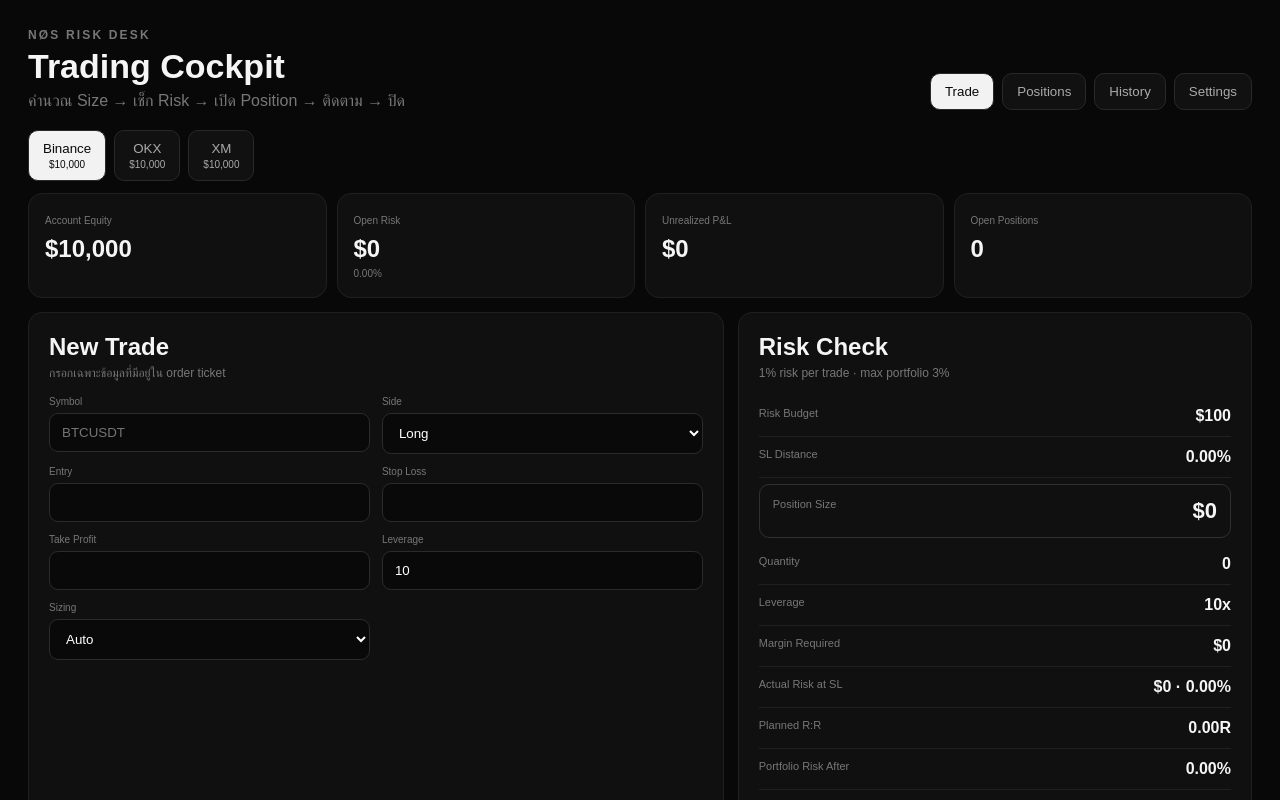
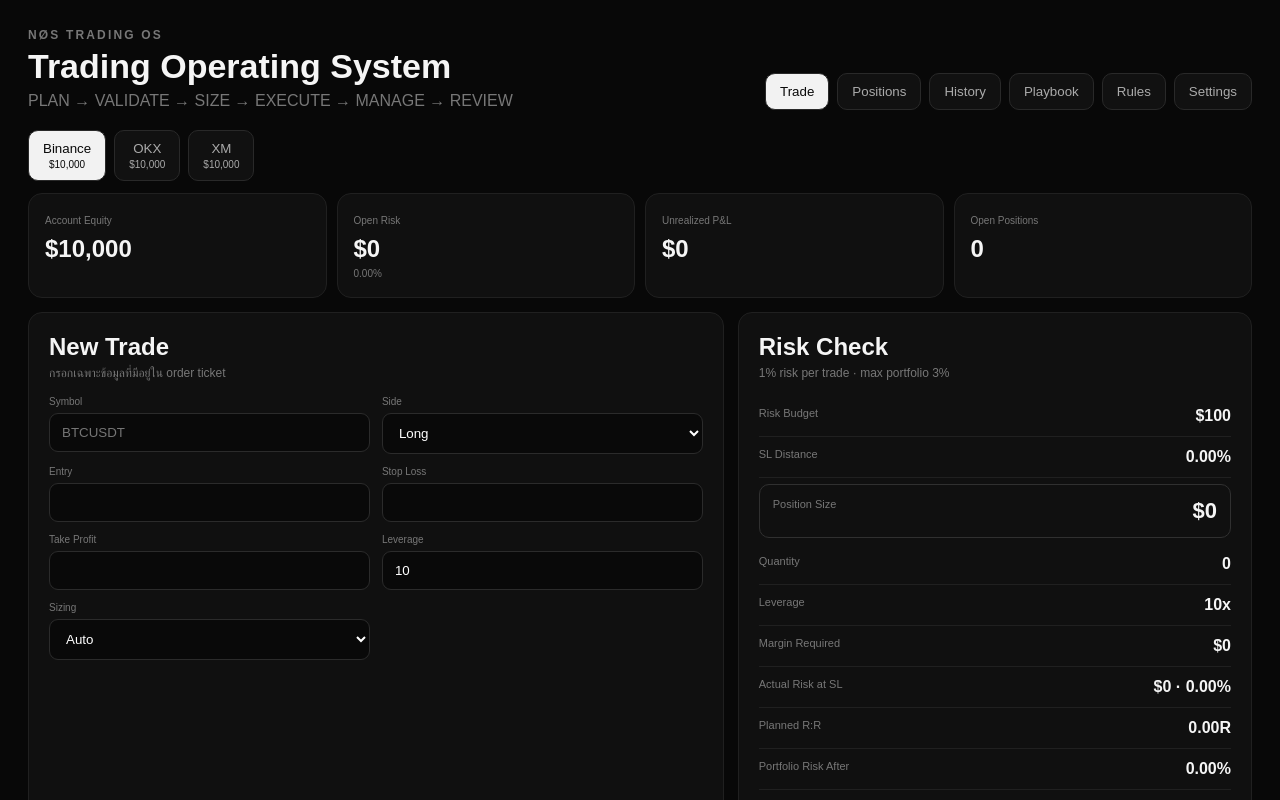
Before and after one commit to Nos711/Nos-risk-monitor, a Next.js app: page / in a window 1280 px wide. Shown: the top 800 px of the page. Built offline with nearby package versions, Linux system fonts and the light colour scheme.

Commit message:
Upgrade risk monitor into NØS Trading OS

```diff
--- a/app/page.js
+++ b/app/page.js
@@ -135,8 +135,8 @@ export default function Home() {
 
   return <main className="shell">
     <header className="top">
-      <div><div className="brand">NØS RISK DESK</div><h1>Trading Cockpit</h1><p>คำนวณ Size → เช็ก Risk → เปิด Position → ติดตาม → ปิด</p></div>
-      <nav>{['Trade','Positions','History','Settings'].map(x => <button key={x} className={view===x?'active':''} onClick={()=>setView(x)}>{x}</button>)}</nav>
+      <div><div className="brand">NØS TRADING OS</div><h1>Trading Operating System</h1><p>PLAN → VALIDATE → SIZE → EXECUTE → MANAGE → REVIEW</p></div>
+      <nav>{['Trade','Positions','History','Playbook','Rules','Settings'].map(x => <button key={x} className={view===x?'active':''} onClick={()=>setView(x)}>{x}</button>)}</nav>
     </header>
 
     <div className="accountTabs">
@@ -201,6 +201,8 @@ export default function Home() {
       {history.length===0 ? <Empty/> : <div className="tableWrap"><table><thead><tr><th>Date</th><th>Exchange</th><th>Symbol</th><th>Side</th><th>Size</th><th>Lev.</th><th>P&L</th><th>R</th><th>Reason</th></tr></thead><tbody>{history.map(t=><tr key={t.id}><td>{new Date(t.closedAt).toLocaleDateString()}</td><td>{t.exchange}</td><td><b>{t.symbol}</b></td><td>{t.side}</td><td>{t.exchange==='XM'?`${fmt(t.positionSize,3)} lot`:usd(t.positionSize)}</td><td>{t.leverage}x</td><td className={t.pnl>=0?'goodText':'badText'}>{signedUsd(t.pnl)}</td><td>{Number(t.r||0).toFixed(2)}R</td><td>{t.reason}</td></tr>)}</tbody></table></div>}
     </section>}
 
+    {view==='Playbook' && <section className="layout"><div className="card"><div className="cardHead"><h2>Playbook</h2><p>Trade only repeatable setups. Data decides what has edge.</p></div><div className="positionList"><div className="pos"><div className="posTitle"><b>A1 — Trend Continuation</b><span className="long">PRIMARY</span></div><p>HTF trend aligned · pullback · liquidity/trigger · minimum R:R 2.5</p></div><div className="pos"><div className="posTitle"><b>A2 — Reversal</b></div><p>HTF level · sweep · displacement · confirmation · minimum R:R 2.0</p></div><div className="pos"><div className="posTitle"><b>B1 — Breakout</b></div><p>Compression · clean level · acceptance · retest. Promote only after positive sample.</p></div></div></div><div className="card result"><div className="cardHead"><h2>Scale Gate</h2><p>Size increases only when data permits it.</p></div><Result label="Minimum sample" value="50 trades"/><Result label="Expectancy" value="> +0.20R"/><Result label="Profit Factor" value="> 1.30"/><Result label="Rule Adherence" value="≥ 90%"/><Result label="Scaling" value="0.50% → 0.75% → 1.00%" strong/></div></section>}
+    {view==='Rules' && <section className="layout"><div className="card"><div className="cardHead"><h2>Hard Guardrails</h2><p>Protect process before P&L.</p></div><Result label="Max Risk / Trade" value="0.75%"/><Result label="Max Daily Loss" value="2R"/><Result label="Max Weekly Loss" value="5R"/><Result label="Max Open Risk" value="2.5R"/><Result label="Minimum R:R" value="2R"/></div><div className="card"><div className="cardHead"><h2>Execution Protocol</h2></div><p>1. PLAN — define thesis and invalidation.</p><p>2. VALIDATE — setup must match playbook.</p><p>3. SIZE — risk first; leverage never defines risk.</p><p>4. EXECUTE — trigger only, no FOMO entry.</p><p>5. REVIEW — separate system loss from trader error.</p><p>6. SCALE — only after statistical gate.</p></div></section>}
     {view==='Settings' && <section className="card">
       <div className="cardHead"><h2>Account Risk Settings</h2><p>ตั้ง Balance และ Guardrail แยกแต่ละพอร์ต</p></div>
       <div className="settingsGrid">{Object.entries(accounts).map(([ex,a])=><div className="accountCard" key={ex}><h3>{ex}</h3>
```
